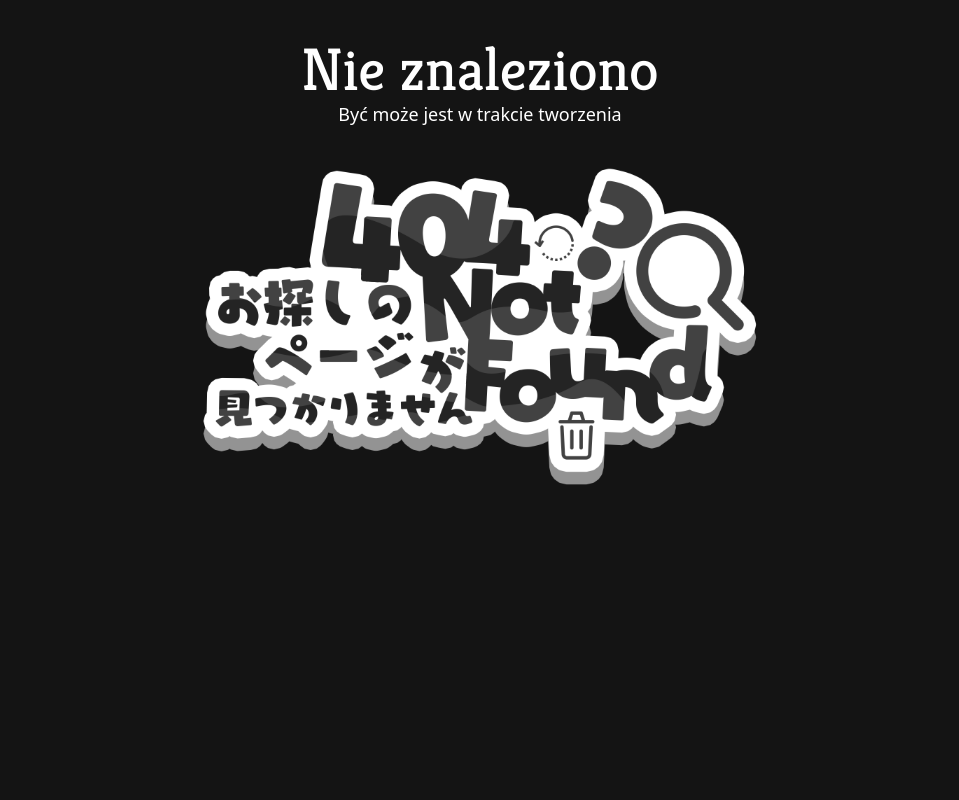
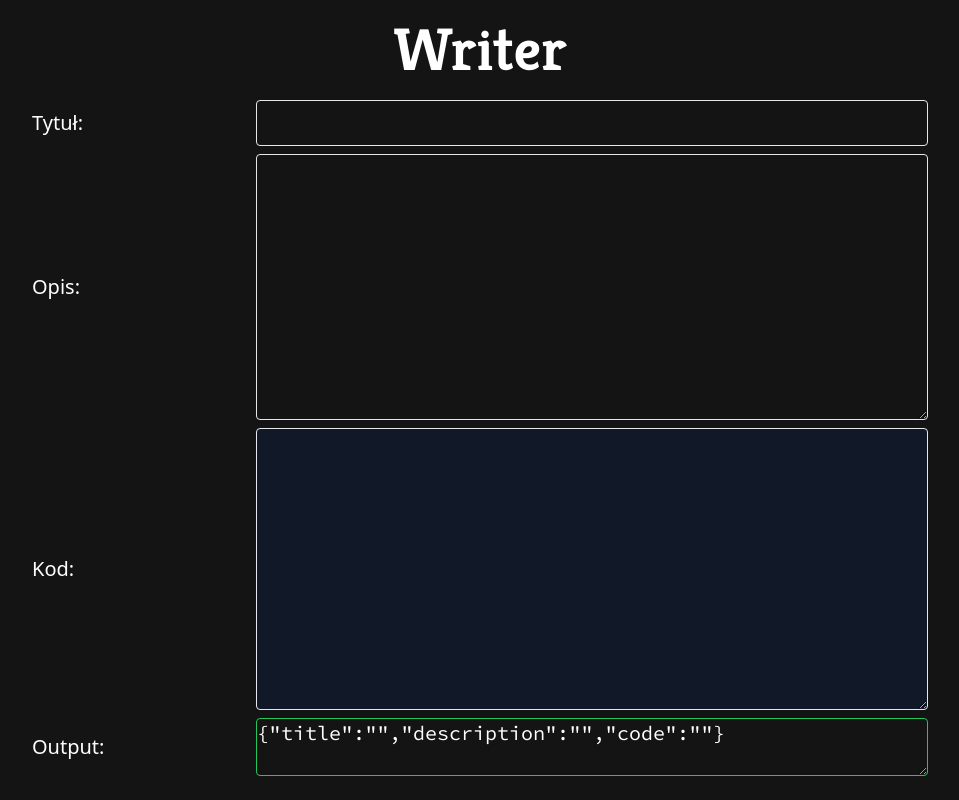
Before and after one commit to KariminK/zstplusplus, a React (Vite) app: page /writer in a window 1280 px wide. Shown: the whole page, without its empty margins (160-1119 px from the left). Built offline with nearby package versions, Linux system fonts and the light colour scheme; the HTML template or start-up script is replaced by a standard one.

Commit message:
basic writer functionality added

```diff
--- a/package.json
+++ b/package.json
@@ -11,6 +11,7 @@
     "preview": "vite preview"
   },
   "dependencies": {
+    "@testing-library/user-event": "^14.5.2",
     "prop-types": "^15.8.1",
     "react": "^18.2.0",
     "react-dom": "^18.2.0",
--- a/src/App.jsx
+++ b/src/App.jsx
@@ -4,6 +4,7 @@ import MainContent from "./pages/MainContent/MainContent";
 import InProgressPage from "./pages/InProgress/InProgress";
 import Chapter from "./components/Chapter/Chapter";
 import obiektowe from "/src/data/obiektowe.json";
+import Writer from "./pages/Writer/Writer";
 const App = () => {
   return (
     <Routes>
@@ -38,7 +39,7 @@ const App = () => {
           element={<Chapter sections={obiektowe} color={"emerald"} />}
         />
       </Route>
-
+      <Route path="/writer" element={<Writer />} />
       <Route path="/*" element={<InProgressPage />} />
     </Routes>
   );
--- a/src/data/obiektowe.json
+++ b/src/data/obiektowe.json
@@ -128,5 +128,12 @@
       "code": "class nazwaKlasy{\n\tpublic $nazwaPola;\n\tpublic $nazwaPola2;\n\tfunction __construct($wartosc1, $wartosc2){\n\t\t$this->nazwaPola = $wartosc1;\n\t\t$this->nazwaPola2 = $wartosc2;\n\t}\n\tfunction __destruct(){\n\t\techo \"Zniszczono obiekt\";\n\t}\n}\n$obiekt = new nazwaKlasy(\"x\", \"y\");\necho $obiekt->$nazwaPola.\"<br>\"; // x\necho $obiekt->$nazwaPola2.\"<br>\"; // y\nunset($obiekt); // Zniszczono obiekt",
       "color": "green"
     }
+  ],
+  "test": [
+    {
+      "title": "Xyz",
+      "description": "lorem ipsum dolor sit amet",
+      "code": "const xyz = ()=>{\n\treturn x;\n}"
+    }
   ]
 }
--- /dev/null
+++ b/src/pages/Writer/Components/Label.jsx
@@ -0,0 +1,18 @@
+import PropTypes from "prop-types";
+const Label = ({ text, htmlFor, children }) => {
+  return (
+    <label
+      htmlFor={htmlFor}
+      className="text-white text-xl my-2 flex justify-between items-center  gap-5"
+    >
+      {text}
+      {children}
+    </label>
+  );
+};
+Label.propTypes = {
+  text: PropTypes.string,
+  htmlFor: PropTypes.string,
+  children: PropTypes.element,
+};
+export default Label;
--- /dev/null
+++ b/src/pages/Writer/Writer.jsx
@@ -0,0 +1,75 @@
+import { useState } from "react";
+import Label from "./Components/Label";
+
+const Writer = () => {
+  const [title, setTitle] = useState("");
+  const [description, setDescription] = useState("");
+  const [code, setCode] = useState("");
+
+  const inputChangeHandle = (e, setState) => {
+    e.preventDefault();
+    setState(e.target.value);
+  };
+  const codeKeyDownHandle = (e) => {
+    if (e.key === "Tab") {
+      e.preventDefault();
+      setCode(code + "\t");
+    }
+  };
+  const output = JSON.stringify({
+    title,
+    description,
+    code,
+  });
+  return (
+    <section className="max-w-4xl mx-auto">
+      <h1 className="text-center text-6xl my-5 font-bold text-white font-kreon">
+        Writer
+      </h1>
+      <form className="">
+        <Label text={"Tytuł:"} htmlFor={"section-title"}>
+          <input
+            className="bg-transparent border rounded w-3/4 p-2"
+            type="text"
+            name="section-title"
+            id="section-title"
+            onChange={(e) => inputChangeHandle(e, setTitle)}
+            value={title}
+          />
+        </Label>
+        <Label text={"Opis: "} htmlFor={"section-description"}>
+          <textarea
+            rows={8}
+            name="section-description"
+            id="section-description"
+            className="bg-transparent p-5 w-3/4 border rounded"
+            onChange={(e) => inputChangeHandle(e, setDescription)}
+            value={description}
+          ></textarea>
+        </Label>
+        <Label text={"Kod: "} htmlFor={"section-code"}>
+          <textarea
+            rows={10}
+            name="section-code"
+            id="section-code"
+            className="bg-gray-900 text-base p-5 font-code w-3/4 border rounded"
+            onChange={(e) => inputChangeHandle(e, setCode)}
+            onKeyDown={codeKeyDownHandle}
+            value={code}
+          ></textarea>
+        </Label>
+
+        <Label text={"Output:"}>
+          <textarea
+            className="w-3/4 text-white font-code bg-transparent border border-green-500 rounded outline-none"
+            value={output}
+            readOnly
+            name="output"
+            id="output"
+          ></textarea>
+        </Label>
+      </form>
+    </section>
+  );
+};
+export default Writer;
```
Also changed, not shown: 2 other files (tests, documents, lock files or other folders).
